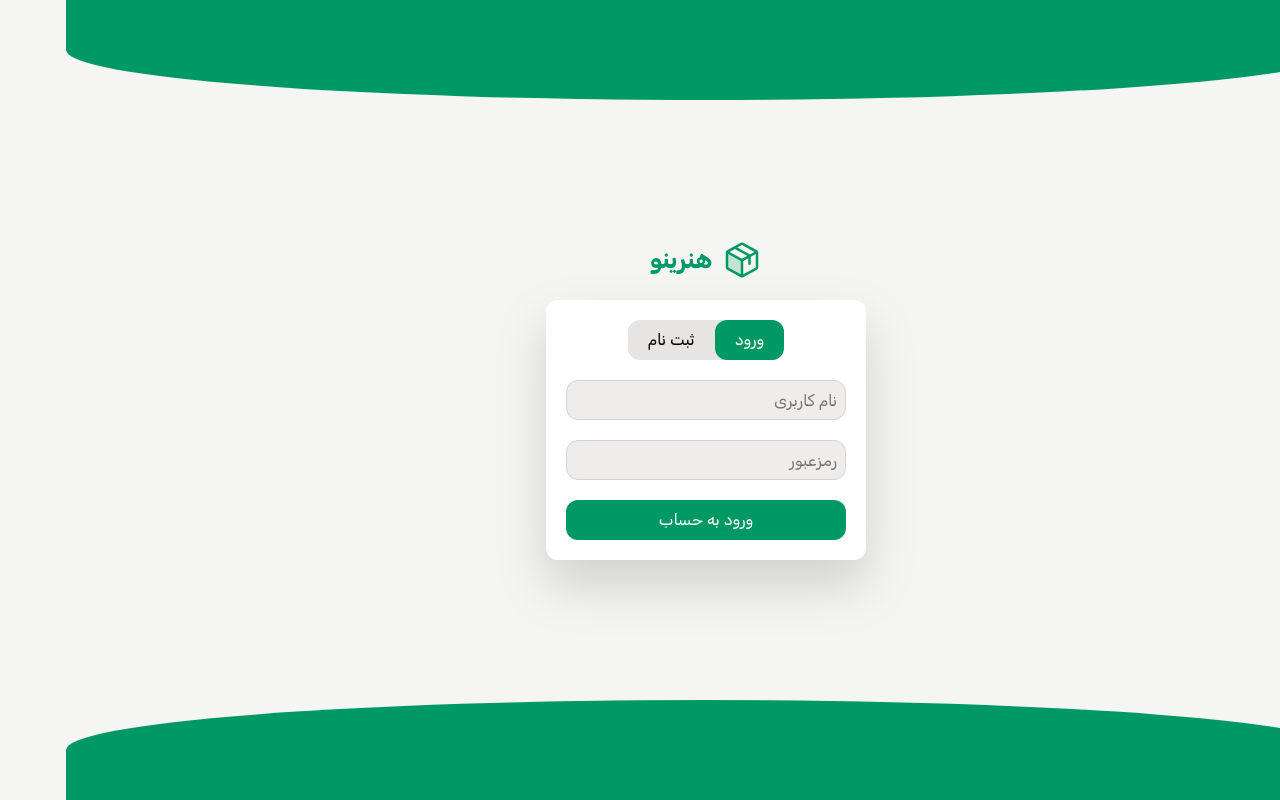
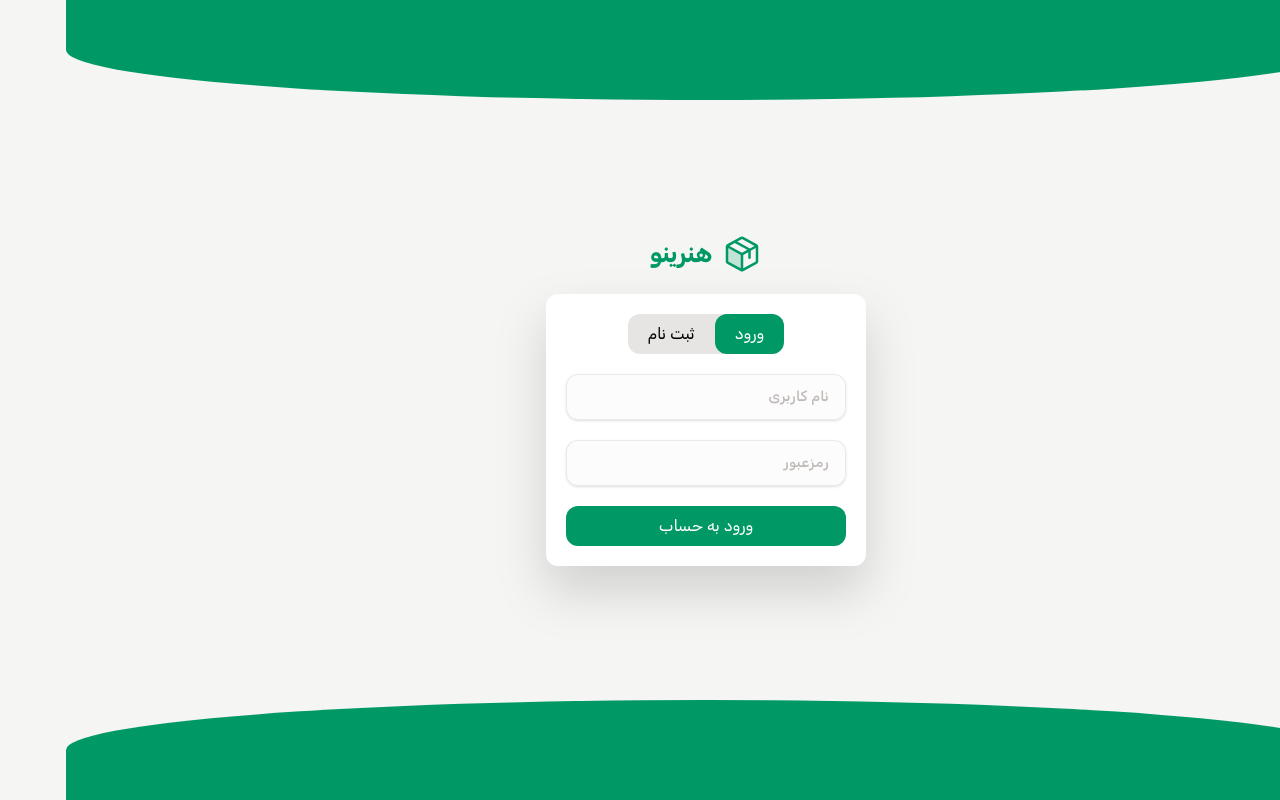
Before and after one commit to realhesam/honarino, a Next.js app in the folder frontend/: page /auth/signin in a window 1280 px wide. Built offline with nearby package versions, Linux system fonts and the light colour scheme.

Commit message:
Edit: edited the globals.css and tailwindcss components

```diff
--- a/frontend/src/app/globals.css
+++ b/frontend/src/app/globals.css
@@ -52,7 +52,7 @@
 @layer components {
   /* input component */
   .input {
-    @apply w-full h-10 p-2 block border border-stone-300 bg-stone-200/70 rounded-xl outline-0 transition-colors focus:border-2 focus:border-primary;
+    @apply w-full pl-10 pr-4 tracking-wide font-medium text-sm text-stone-800 bg-stone-50/50 placeholder-stone-400/70 border border-stone-200/80 rounded-xl py-3 outline-none focus:bg-white focus:border-primary focus:ring-4 focus:ring-primary/5 hover:border-stone-300 hover:bg-stone-50/80 transition-all duration-200 shadow-sm;
   }
 
   .input-light {
@@ -119,7 +119,7 @@
   }
 
   .btn-danger {
-    @apply text-white bg-red-600 hover:bg-red-700;
+    @apply flex items-center justify-center gap-2 py-3 rounded-xl bg-red-50 hover:bg-red-100 text-red-600 border border-red-100/50 transition-colors;
   }
 
   .btn-dim {
```
Also changed, not shown: frontend/src/components/dashboard/backup.txt (deleted).
